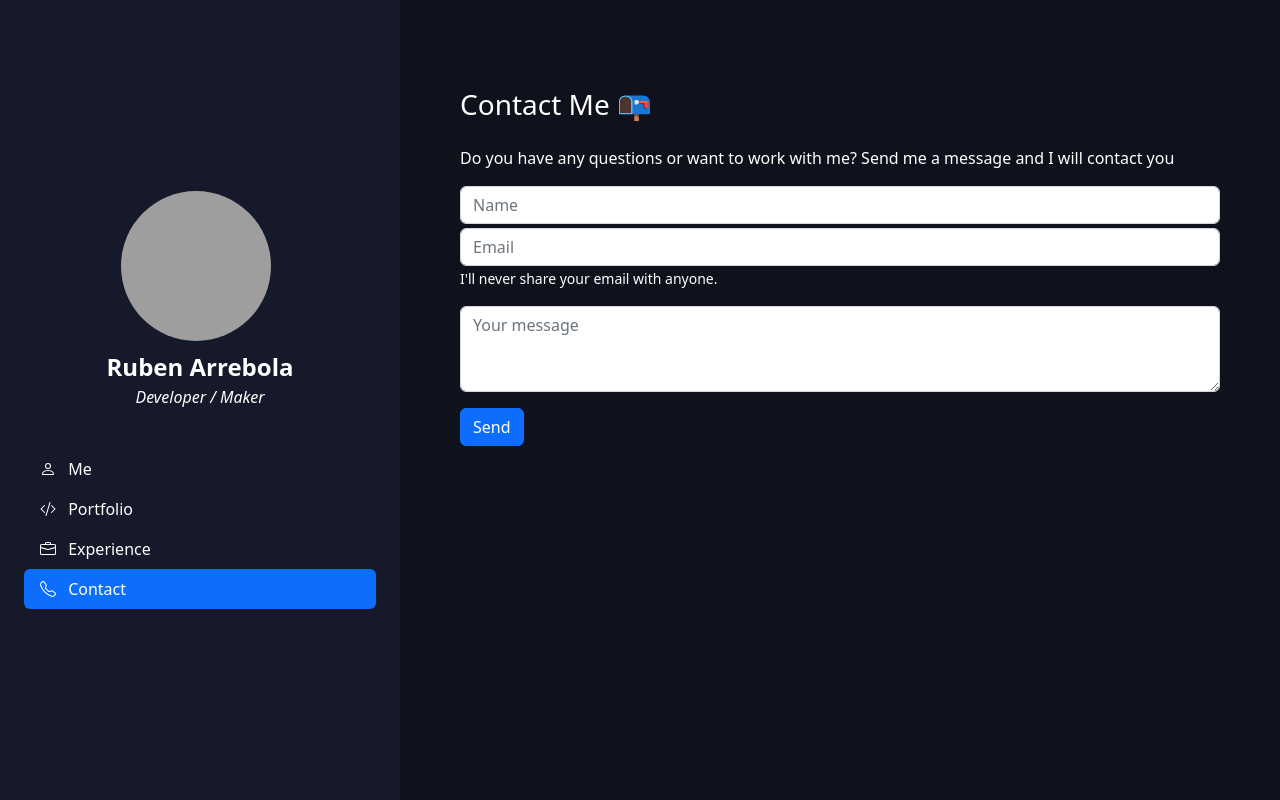
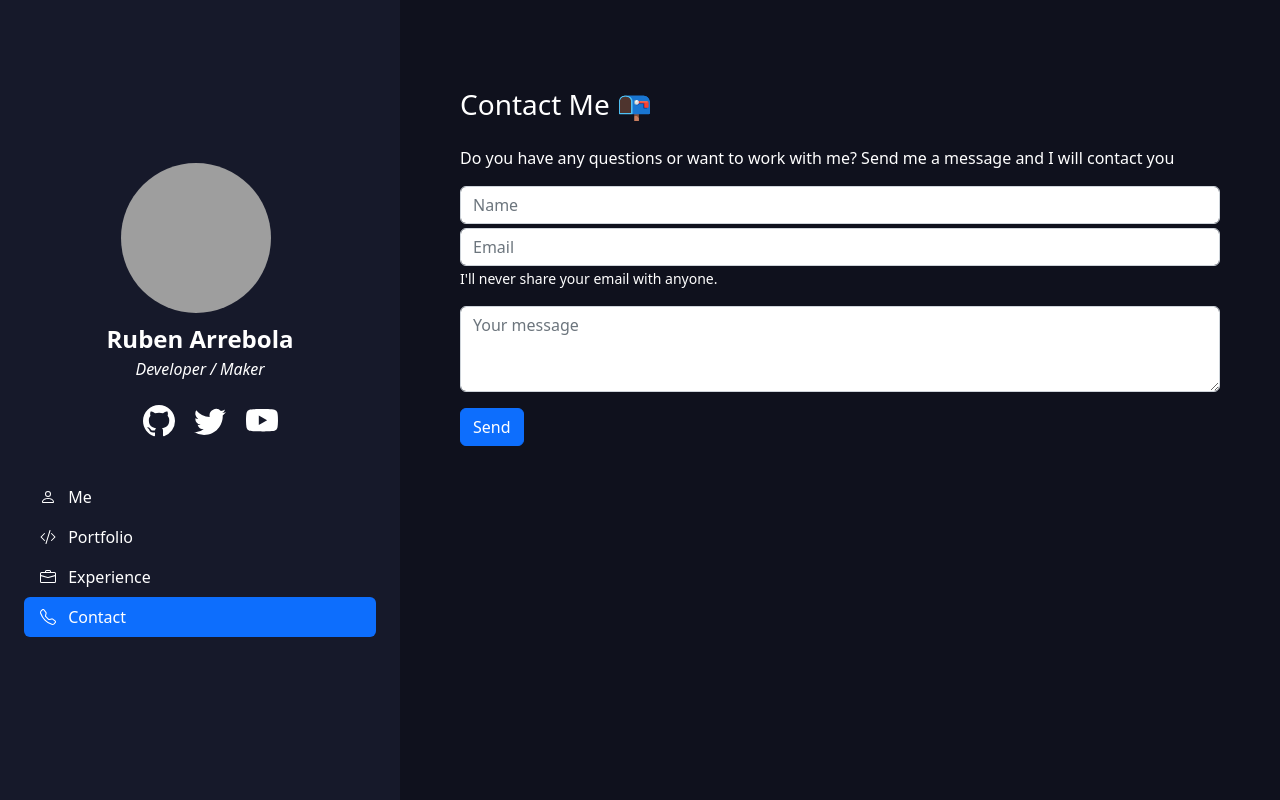
Before and after one commit to ruben69695/personalweb, a Django app: page /contact/ in a window 1280 px wide. Run offline with Django 3.2, Linux system fonts and the light colour scheme; some libraries are stand-ins or nearby versions; grey boxes are pictures that could not be loaded.

Commit message:
Added social sites to the base template

```diff
--- a/core/templates/core/base.html
+++ b/core/templates/core/base.html
@@ -35,6 +35,31 @@
         </div>
         <p class="fs-4 text-center fw-bold mb-0">Ruben Arrebola</p>
         <p class="text-center fst-italic">Developer / Maker</p>
+        <div class="mb-1">
+          <div class="row justify-content-center">
+            <div class="col-sm-1 m-2">
+              <a href="https://github.com/ruben69695" alt="github" class="text-white" target="_blank" rel="noopener noreferrer">
+                <svg class="bi" width="32" height="32" role="img">
+                  <use xlink:href="{% static 'core/vendor/bootstrap/icons/bootstrap-icons.svg' %}#github" />
+                </svg>
+              </a>
+            </div>
+            <div class="col-sm-1 m-2">
+              <a href="https://twitter.com/rarrebolaedcm15" alt="twitter" class="text-white" target="_blank" rel="noopener noreferrer">
+                <svg class="bi" width="32" height="32" role="img">
+                  <use xlink:href="{% static 'core/vendor/bootstrap/icons/bootstrap-icons.svg' %}#twitter" />
+                </svg>
+              </a>
+            </div>
+            <div class="col-sm-1 m-2">
+              <a href="https://www.youtube.com/c/RubenArreboladeHaro" alt="youtube" class="text-white" target="_blank" rel="noopener noreferrer">
+                <svg class="bi" width="32" height="32" role="img">
+                  <use xlink:href="{% static 'core/vendor/bootstrap/icons/bootstrap-icons.svg' %}#youtube" />
+                </svg>
+              </a>
+            </div>
+          </div>
+        </div>
       </div>
       <div class="mx-4 mt-4">
         <ul class="nav nav-pills flex-column mb-auto">
```
